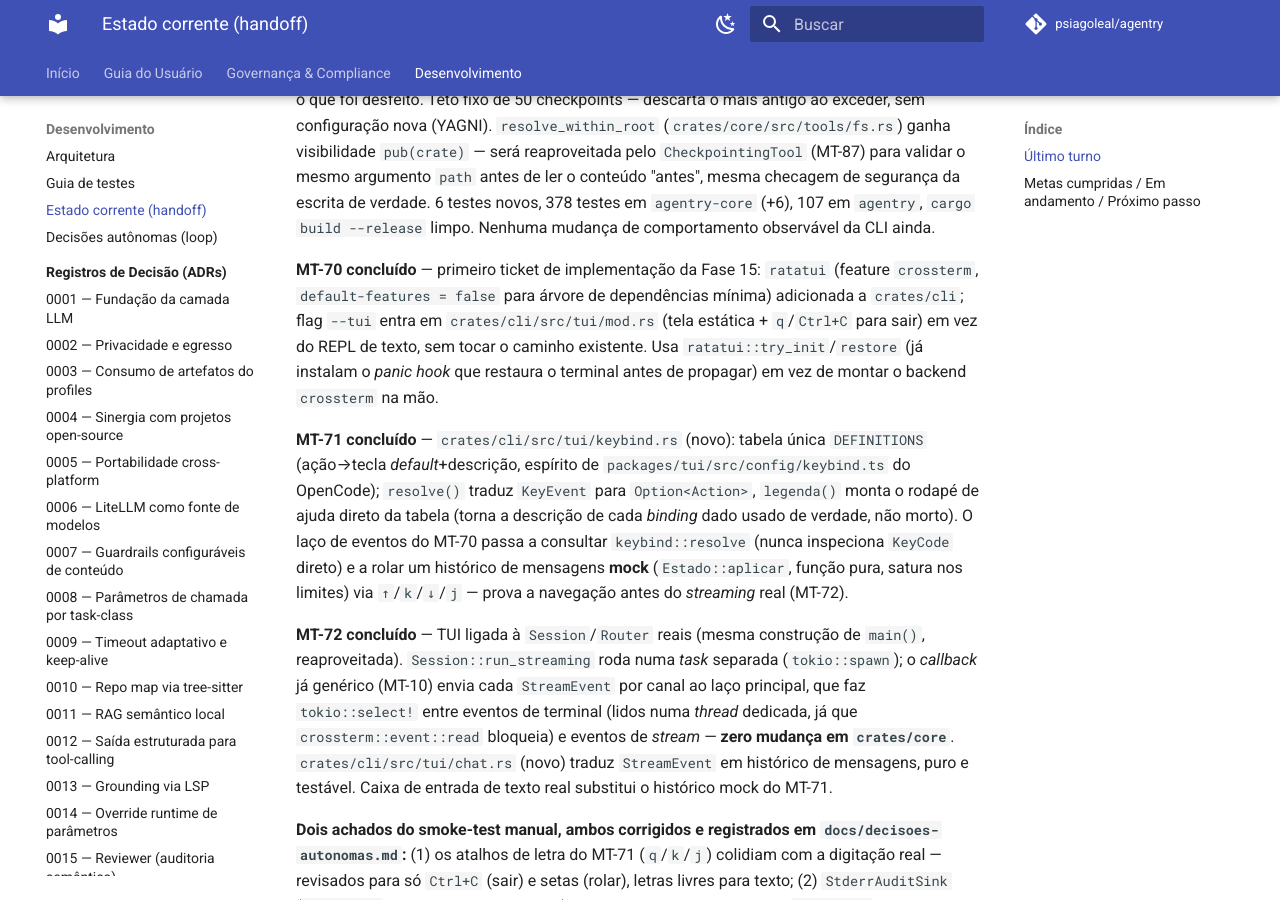
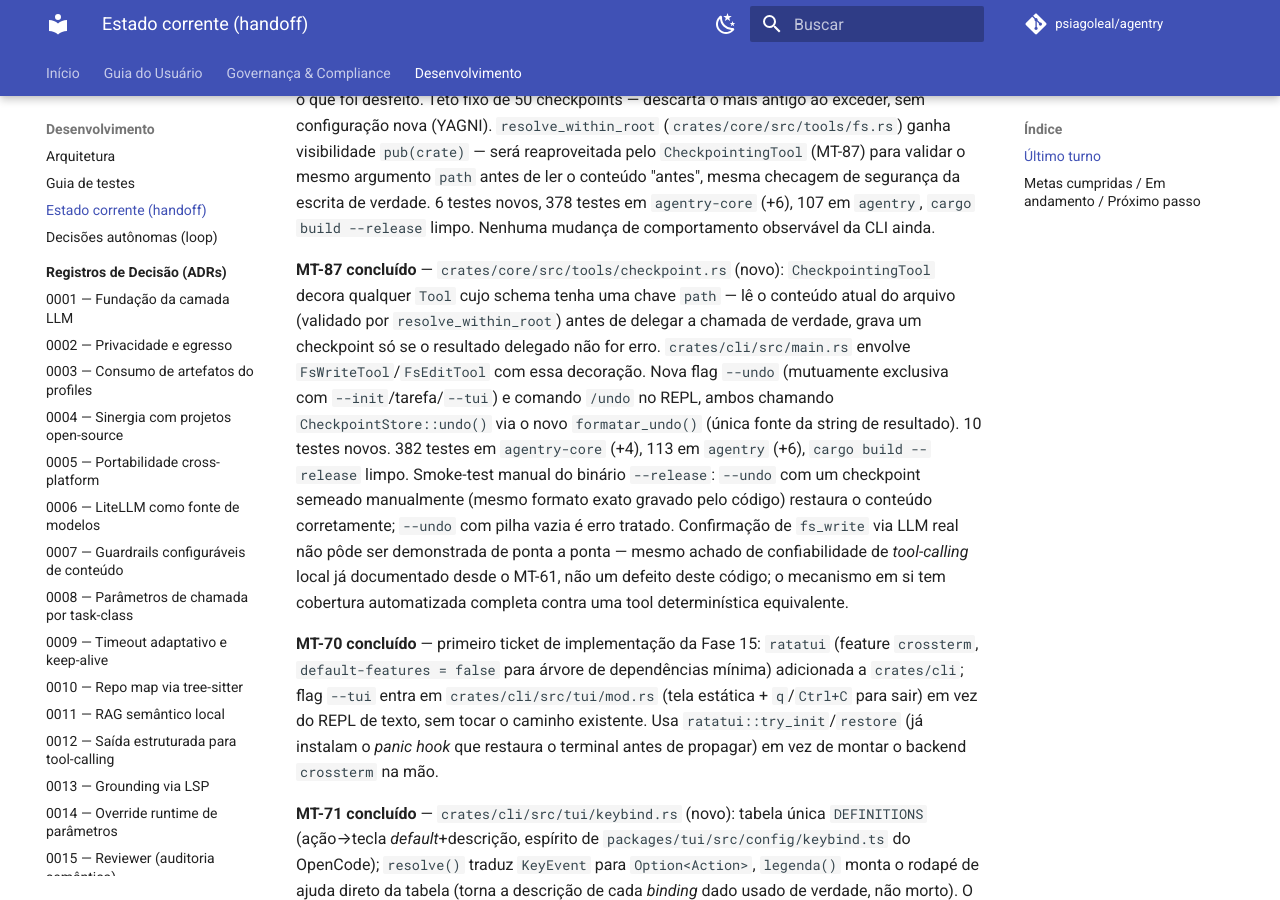
Before and after one commit to psiagoleal/agentry, an MkDocs documentation site: the page built from docs/CURRENT-STATE.md, in a window 1280 px wide and 900 px high, scrolled down 6097 px. Built offline with MkDocs 1.6.1 and Material for MkDocs 9.7.7, drawn with Linux system fonts in a browser that asks for light colours; comment, search, counter and statistics services are not loaded.

Commit message:
docs(handoff): marca MT-87 concluído; próximo passo é o MT-88
{agente: Claude Code; modelo: claude-sonnet-5}

```diff
--- a/docs/CURRENT-STATE.md
+++ b/docs/CURRENT-STATE.md
@@ -249,6 +249,21 @@
   antes de ler o conteúdo "antes", mesma checagem de segurança da escrita de verdade. 6
   testes novos, 378 testes em `agentry-core` (+6), 107 em `agentry`, `cargo build --release`
   limpo. Nenhuma mudança de comportamento observável da CLI ainda.
+
+  **MT-87 concluído** — `crates/core/src/tools/checkpoint.rs` (novo): `CheckpointingTool`
+  decora qualquer `Tool` cujo schema tenha uma chave `path` — lê o conteúdo atual do arquivo
+  (validado por `resolve_within_root`) antes de delegar a chamada de verdade, grava um
+  checkpoint só se o resultado delegado não for erro. `crates/cli/src/main.rs` envolve
+  `FsWriteTool`/`FsEditTool` com essa decoração. Nova flag `--undo` (mutuamente exclusiva com
+  `--init`/tarefa/`--tui`) e comando `/undo` no REPL, ambos chamando `CheckpointStore::undo()`
+  via o novo `formatar_undo()` (única fonte da string de resultado). 10 testes novos. 382
+  testes em `agentry-core` (+4), 113 em `agentry` (+6), `cargo build --release` limpo.
+  Smoke-test manual do binário `--release`: `--undo` com um checkpoint semeado manualmente
+  (mesmo formato exato gravado pelo código) restaura o conteúdo corretamente; `--undo` com
+  pilha vazia é erro tratado. Confirmação de `fs_write` via LLM real não pôde ser demonstrada
+  de ponta a ponta — mesmo achado de confiabilidade de *tool-calling* local já documentado
+  desde o MT-61, não um defeito deste código; o mecanismo em si tem cobertura automatizada
+  completa contra uma tool determinística equivalente.
 
   **MT-70 concluído** — primeiro ticket de implementação da Fase 15: `ratatui` (feature
   `crossterm`, `default-features = false` para árvore de dependências mínima) adicionada a
@@ -1487,18 +1502,25 @@
   testes novos. 378 testes em `agentry-core` (+6), 107 em `agentry`, `cargo build --release`
   limpo. Nenhuma mudança de comportamento observável da CLI ainda.
 
+- [x] **MT-87** — `crates/core/src/tools/checkpoint.rs` (novo): `CheckpointingTool` decora
+  `fs_write`/`fs_edit`, gravando checkpoint só em chamada bem-sucedida; nova flag `--undo`
+  (*one-shot*) e comando `/undo` (REPL), ambos via `formatar_undo()` (única fonte da string).
+  10 testes novos. 382 testes em `agentry-core` (+4), 113 em `agentry` (+6), `cargo build
+  --release` limpo. Smoke-test manual: `--undo` restaura/erra corretamente com um checkpoint
+  semeado no formato real; confirmação via LLM real não demonstrável (mesmo achado do MT-61).
+
 **Em andamento:** nada pendente — árvore de trabalho limpa, tudo commitado. **Fase 17
 concluída inteira (MT-82..85)**; **Fase 18 preparada** (ADR-0030 `Proposed`,
-`docs/roadmap-v0.12.md`, MT-86..89); **MT-86 concluído**.
-
-**Próximo passo:** **MT-87** (`docs/roadmap-v0.12.md`, `crates/core/src/tools/checkpoint.rs`,
-`crates/cli/src/main.rs`, `crates/cli/src/repl.rs`) — `CheckpointingTool` decora
-`fs_write`/`fs_edit`, gravando um checkpoint só em chamada bem-sucedida; nova flag `--undo`
-(*one-shot*) e comando `/undo` (REPL), ambos chamando `CheckpointStore::undo()`. Segundo
-ticket de implementação da Fase 18. Outros itens em aberto, sem ticket: deploy do site
-MkDocs (GitHub Pages) — decisão explícita do usuário de não fazer ainda; CI multi-SO ainda
-não observado verde (falta um push que dispare a matriz); backlog independente do
-`ai-coding-agent-profiles` (ADRs 0001-0005 — RTK/OKF pendentes de reanálise de maturidade,
+`docs/roadmap-v0.12.md`, MT-86..89); **MT-86/87 concluídos**.
+
+**Próximo passo:** **MT-88** (`docs/roadmap-v0.12.md`, `crates/cli/src/tui/keybind.rs`,
+`crates/cli/src/tui/mod.rs`) — *keybinding* `Ctrl+Z` → `Action::Undo` na TUI, chamando a
+mesma `CheckpointStore::undo()` do MT-87 e mostrando o resultado como mensagem do sistema no
+histórico de chat. Terceiro ticket de implementação da Fase 18. Outros itens em aberto, sem
+ticket: deploy do site MkDocs (GitHub Pages) — decisão explícita do usuário de não fazer
+ainda; CI multi-SO ainda não observado verde (falta um push que dispare a matriz); backlog
+independente do `ai-coding-agent-profiles` (ADRs 0001-0005 — RTK/OKF pendentes de reanálise
+de maturidade,
 perfis base+overlay/skills executáveis/config de serviços pendentes de validação de
 implementação).
 
--- a/docs/roadmap-v0.12.md
+++ b/docs/roadmap-v0.12.md
@@ -36,7 +36,7 @@ persistência via `serde_json` + `std::fs` (já dependências existentes), mesmo
   exposição via CLI/REPL/TUI (MT-87/88).
 - **Depende de:** ADR-0030.
 
-### MT-87: `CheckpointingTool` envolve `fs_write`/`fs_edit`; flag `--undo` e comando `/undo`
+### MT-87: `CheckpointingTool` envolve `fs_write`/`fs_edit`; flag `--undo` e comando `/undo` ✅ concluído (84e86bd)
 - **Objetivo:** novo `crates/core/src/tools/checkpoint.rs`: `CheckpointingTool` decora uma
   `Arc<dyn Tool>`, lê `arguments["path"]`, lê o conteúdo atual do arquivo antes de delegar a
   chamada de verdade, grava um checkpoint (`CheckpointStore::record`) só se o resultado
```
Also changed, not shown: other parts of docs/CURRENT-STATE.md (+1 -1 lines).
